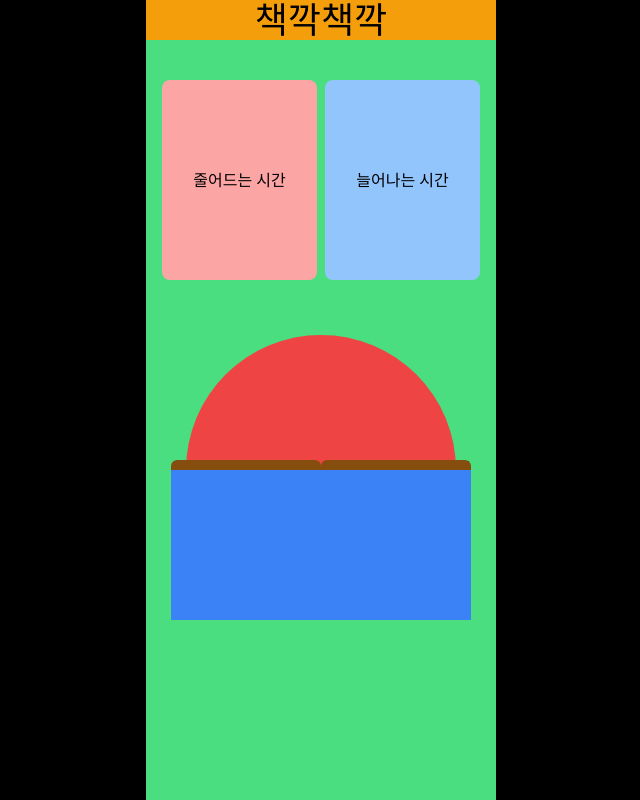
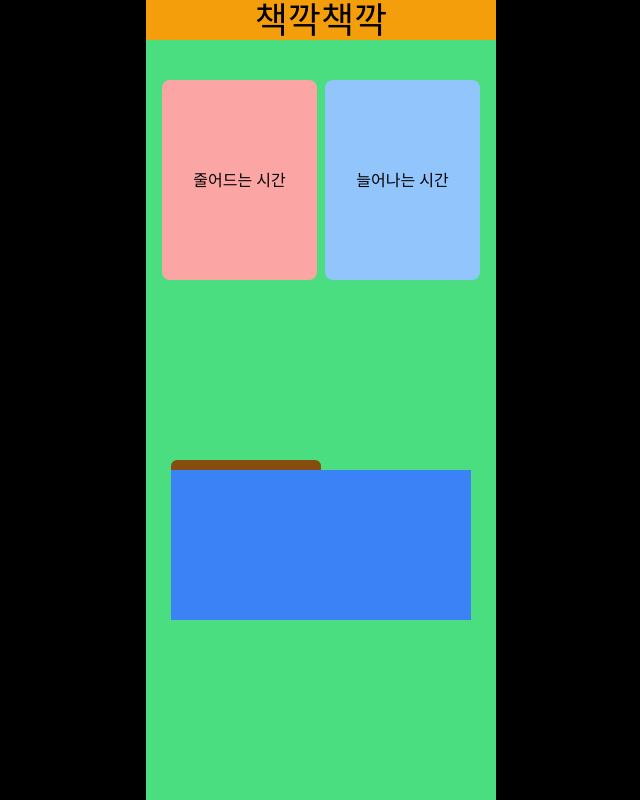
Before and after one commit to kwani6684/bookclock, a Next.js app: page /timer in a window 1280 px wide. Both pictures are taken after a click on the element "줄어드는 시간". Shown: the whole page, without its empty margins (319-959 px from the left). Built offline with nearby package versions, Linux system fonts and the light colour scheme.

Commit message:
feat: angle redux로 상태관리

```diff
--- a/src/app/components/timer/timerCircle.tsx
+++ b/src/app/components/timer/timerCircle.tsx
@@ -3,11 +3,18 @@
 import React from 'react'
 
 import { motion } from 'framer-motion'
+import { useSelector } from 'react-redux'
+import { RootState } from '@/redux/store'
 
 function TimerCircle() {
+  const angle = useSelector((state: RootState) => state.angleReducer)
+
   return (
-    <div className="flex pt-[150px] justify-center ">
-      <div className="relative w-[300px] h-[150px]">
+    <div className="flex-col">
+      <div className="pt-[150px] ">
+        {/* 파이타이머 레이아웃 */}
+        <div className="flex justify-center">
+          <div className="relative left-0 right-0  min-w-full w-[300px] h-[150px]">
             {/* 타이머가 움직임에 따라 내려가는 왼쪽 북커버 */}
             <motion.div
               // animate={{ y: 10 }}
@@ -17,15 +24,15 @@ function TimerCircle() {
             {/* 회전하는 직사각형 */}
             <motion.div
               initial={{
-            rotate: 180,
+                rotate: 0,
               }}
-          // animate={{ rotate: 0 }}
-          // transition={{ duration: 30, ease: 'linear' }}
+              animate={{ rotate: angle.angle }}
+              transition={{ duration: 1 }}
               style={{
                 originX: 0.5,
                 originY: 0,
               }}
-          className="absolute top-0 right-0 left-0 w-[300px] h-[150px] overflow-hidden inline-block"
+              className="absolute top-0  w-[300px] h-[150px] overflow-hidden inline-block"
             >
               {/* 타이머를 나타내는 반원 */}
               <motion.div
@@ -36,10 +43,13 @@ function TimerCircle() {
               <div className="absolute  w-[150px] h-[20px]  rounded-md bg-yellow-800 bottom-[140px]"></div>
             </motion.div>
             {/* 배경색과 동일한 반원 */}
-        <div className="absolute top-0 left-0 w-[300px] h-[150px] overflow-hidden inline-block">
-          <div className="absolute w-[300px] h-[150px]  bg-blue-500 bottom-0 z-30"></div>
+            <div className="absolute  top-0 w-[300px] h-[150px] overflow-hidden inline-block">
+              <div className="absolute  w-[300px] h-[150px]  bg-blue-500 bottom-0 z-30"></div>
             </div>
           </div>
+        </div>
+      </div>
+      {/* 15m, 30m, 1H 버튼 */}
     </div>
   )
 }
--- /dev/null
+++ b/src/redux/features/angleSlice.ts
@@ -0,0 +1,23 @@
+/* eslint-disable no-param-reassign */
+
+import { createSlice, PayloadAction } from '@reduxjs/toolkit'
+
+interface AngleType {
+  angle: number
+}
+const initialState: AngleType = {
+  angle: 0,
+}
+
+export const angle = createSlice({
+  name: 'angle',
+  initialState,
+  reducers: {
+    setAngle: (state, action: PayloadAction<number>) => {
+      state.angle = action.payload
+    },
+  },
+})
+
+export const { setAngle } = angle.actions
+export default angle.reducer
--- a/src/redux/store.ts
+++ b/src/redux/store.ts
@@ -1,9 +1,11 @@
 import { configureStore } from '@reduxjs/toolkit'
 import timerReducer from './features/timerSlice'
+import angleReducer from './features/angleSlice'
 
 export const store = configureStore({
   reducer: {
     timerReducer,
+    angleReducer,
   },
 })
 
```
Lines whose indentation alone changed are shown as unchanged.
